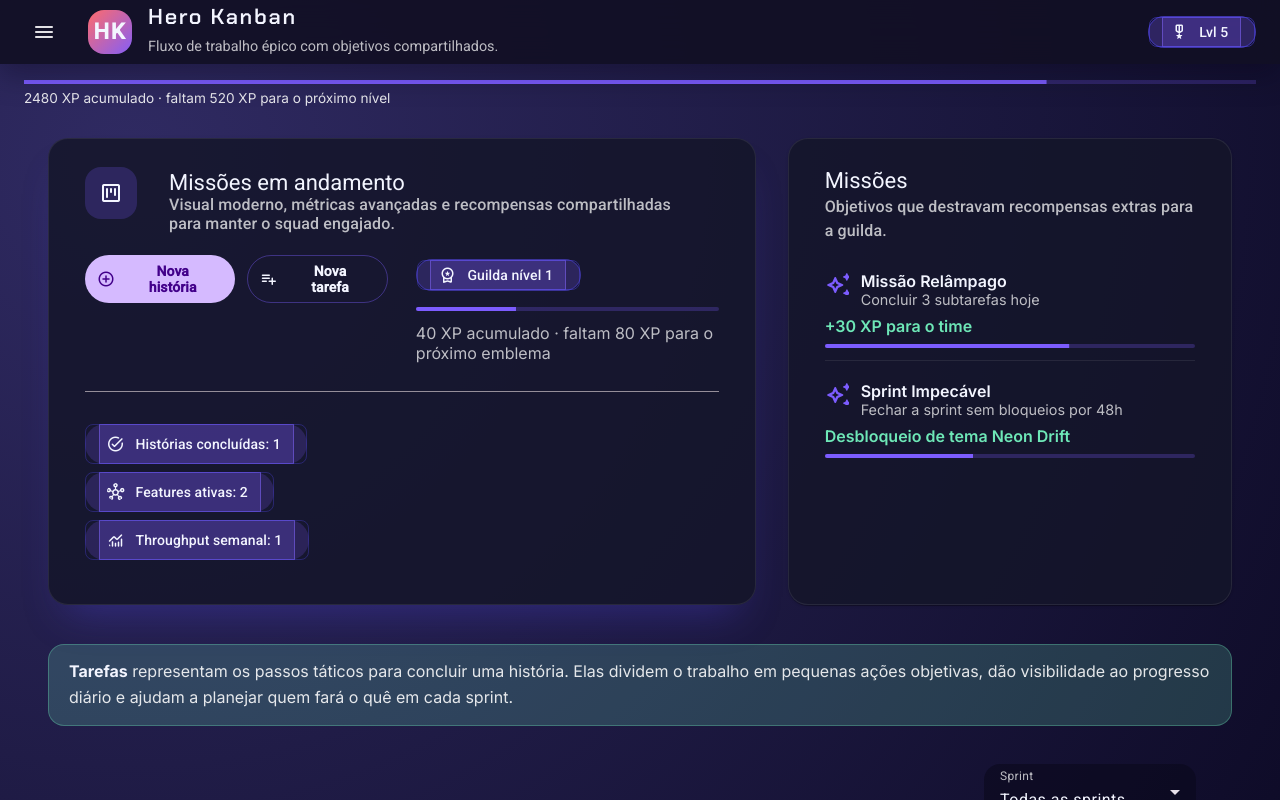
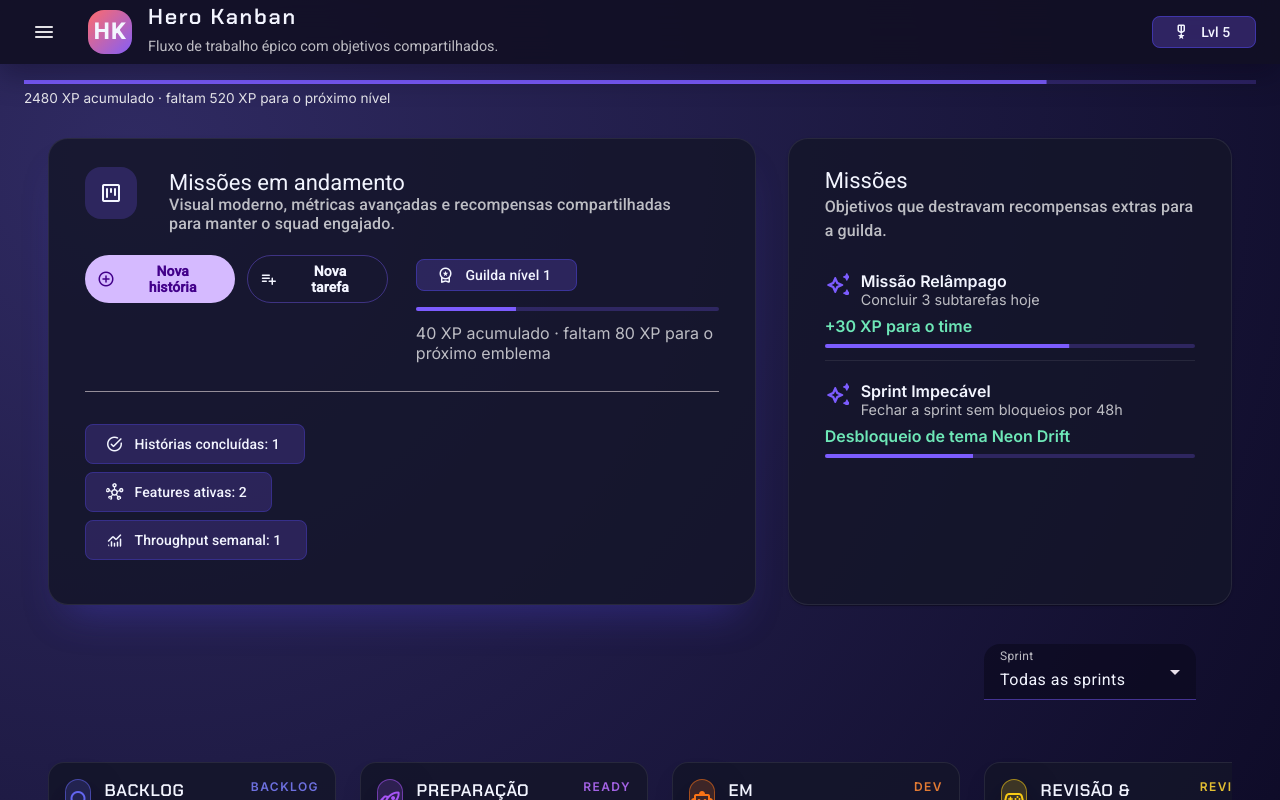
Before and after one commit to PMorais13/hero-kanban, an Angular app: page / in a window 1280 px wide. Built offline with nearby package versions, Linux system fonts and the light colour scheme.

Commit message:
style: adjust styles

```diff
--- a/src/app/app.component.scss
+++ b/src/app/app.component.scss
@@ -181,9 +181,7 @@ mat-chip {
   align-items: center;
   gap: 0.4rem;
   padding-inline: 0.85rem;
-  border-radius: 999px;
   background: var(--hk-chip-accent-background);
-  border: 1px solid var(--hk-chip-accent-border);
   color: var(--hk-chip-accent-text);
   transition: background-color 160ms ease, color 160ms ease, box-shadow 160ms ease, border-color 160ms ease;
 
--- a/src/app/features/board/pages/board.page.html
+++ b/src/app/features/board/pages/board.page.html
@@ -87,11 +87,6 @@
     </mat-card>
   </div>
 
-  <p class="board__definition" role="note">
-    <strong>Tarefas</strong> representam os passos táticos para concluir uma história. Elas dividem o trabalho em pequenas ações
-    objetivas, dão visibilidade ao progresso diário e ajudam a planejar quem fará o quê em cada sprint.
-  </p>
-
   <section class="board__toolbar" aria-label="Filtros das tarefas">
     <div class="board__filters" role="region" aria-label="Filtrar tarefas por sprint">
       <mat-form-field appearance="fill" class="board__filter">
--- a/src/app/features/board/pages/board.page.scss
+++ b/src/app/features/board/pages/board.page.scss
@@ -127,9 +127,7 @@
   align-items: center;
   gap: 0.4rem;
   padding-inline: 0.85rem;
-  border-radius: 999px;
   background: var(--hk-chip-primary-background);
-  border: 1px solid var(--hk-chip-primary-border);
   color: var(--hk-chip-primary-text);
   font-weight: 600;
   letter-spacing: 0.01em;
@@ -169,7 +167,6 @@
   padding-inline: 0.85rem;
   height: auto;
   min-height: 2.5rem;
-  border-radius: 999px;
   font-weight: 500;
   display: inline-flex;
   align-items: center;
--- a/src/app/features/board/pages/story-details/story-details.page.html
+++ b/src/app/features/board/pages/story-details/story-details.page.html
@@ -24,10 +24,6 @@
       <h1 id="story-details-title">{{ details.title }}</h1>
       <p class="story-details__theme">Tema: {{ details.featureTheme }}</p>
       <p class="story-details__mission">{{ details.featureMission }}</p>
-      <p class="story-details__definition" role="note">
-        <strong>Histórias</strong> traduzem necessidades do usuário em uma missão concreta para o squad. Elas descrevem o valor a
-        ser entregue, quem se beneficia e quais critérios indicam que a missão está completa.
-      </p>
     </header>
 
     <section class="story-details__meta" aria-label="Informações gerais da história">
--- a/src/styles.scss
+++ b/src/styles.scss
@@ -702,18 +702,18 @@ a {
   box-sizing: border-box;
 }
 
-.mdc-evolution-chip__cell--primary {
-  background-color: var(--hk-accent-soft);
-  border: 1px solid color-mix(in srgb, var(--hk-accent) 45%, var(--hk-border));
-  color: var(--hk-text-primary);
-  transition: background-color 0.2s ease, border-color 0.2s ease, color 0.2s ease;
-}
+// .mdc-evolution-chip__cell--primary {
+//   background-color: var(--hk-accent-soft);
+//   border: 1px solid color-mix(in srgb, var(--hk-accent) 45%, var(--hk-border));
+//   color: var(--hk-text-primary);
+//   transition: background-color 0.2s ease, border-color 0.2s ease, color 0.2s ease;
+// }
 
-.mdc-evolution-chip--selected .mdc-evolution-chip__cell--primary {
-  background-color: color-mix(in srgb, var(--hk-accent) 40%, var(--hk-surface));
-  border-color: color-mix(in srgb, var(--hk-accent) 65%, var(--hk-border));
-  color: var(--hk-text-primary);
-}
+// .mdc-evolution-chip--selected .mdc-evolution-chip__cell--primary {
+//   background-color: color-mix(in srgb, var(--hk-accent) 40%, var(--hk-surface));
+//   border-color: color-mix(in srgb, var(--hk-accent) 65%, var(--hk-border));
+//   color: var(--hk-text-primary);
+// }
 
 .mdc-evolution-chip__cell--primary .mdc-evolution-chip__action--primary,
 .mdc-evolution-chip__action--primary {
```
